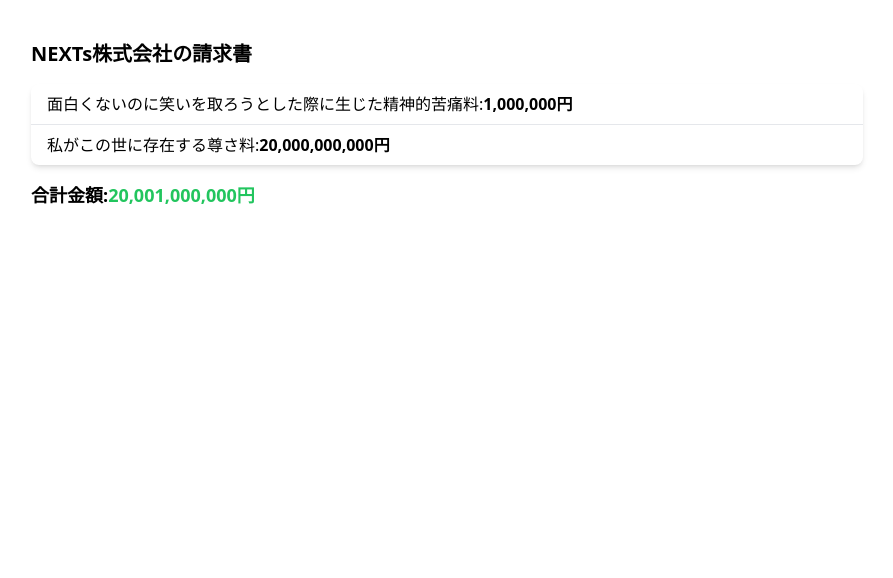
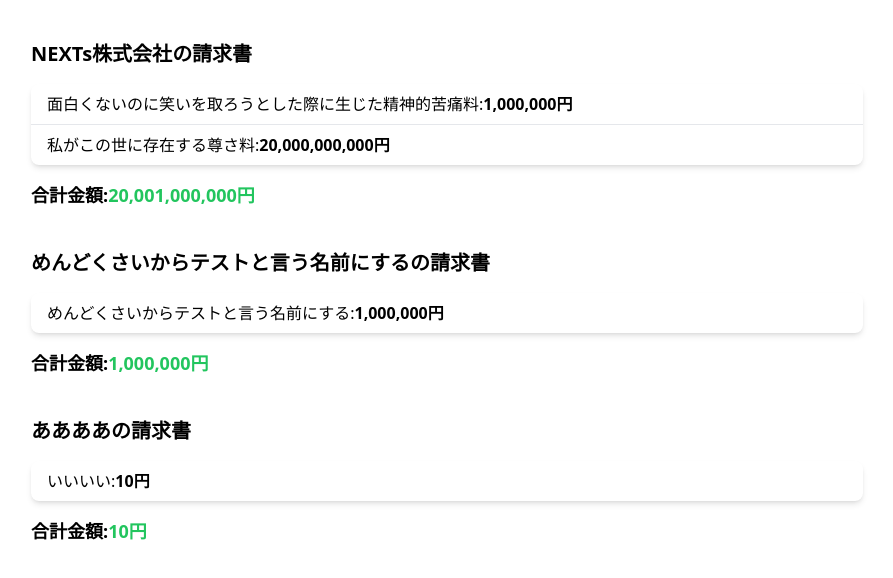
Before and after one commit to koooommmm/invoice-app, a React (Create React App) app in the folder frontend/: page / in a window 1280 px wide. Shown: the top 578 px of the page, without its empty margins (193-1086 px from the left). Built offline with nearby package versions, Linux system fonts and the light colour scheme.

Commit message:
update: データを渡して表示するよう修正

```diff
--- a/frontend/src/App.js
+++ b/frontend/src/App.js
@@ -5,7 +5,9 @@ import "./tailwind.css";
 function App() {
   return (
     <div className="App">
-      <InvoiceComponent />
+      <InvoiceComponent invoiceId={1} />
+      <InvoiceComponent invoiceId={2} />
+      <InvoiceComponent invoiceId={3} />
     </div>
   );
 }
--- a/frontend/src/components/InvoiceComponent.js
+++ b/frontend/src/components/InvoiceComponent.js
@@ -1,32 +1,44 @@
 import React from "react";
 
-const InvoiceComponent = () => {
-  const invoiceData = {
+const invoices = [
+  {
+    id: 1,
     companyName: "NEXTs株式会社",
     items: [
       {
         itemName: "面白くないのに笑いを取ろうとした際に生じた精神的苦痛料",
         amount: 1000000,
       },
-      {
-        itemName: "私がこの世に存在する尊さ料",
-        amount: 20000000000,
-      },
+      { itemName: "私がこの世に存在する尊さ料", amount: 20000000000 },
     ],
-  };
+  },
+  {
+    id: 2,
+    companyName: "めんどくさいからテストと言う名前にする",
+    items: [
+      { itemName: "めんどくさいからテストと言う名前にする", amount: 1000000 },
+    ],
+  },
+  {
+    id: 3,
+    companyName: "ああああ",
+    items: [{ itemName: "いいいい", amount: 10 }],
+  },
+];
 
-  const totalAmount = invoiceData.items.reduce(
-    (sum, item) => sum + item.amount,
-    0
-  );
+const InvoiceComponent = ({ invoiceId }) => {
+  // 選択された請求書のデータを見つける
+  const invoice = invoices.find((invoice) => invoice.id === invoiceId);
+
+  const totalAmount = invoice.items.reduce((sum, item) => sum + item.amount, 0);
 
   return (
     <div className="max-w-4xl mx-auto mt-10 px-4 sm:px-6 lg:px-8">
       <h1 className="text-xl font-bold mb-4 text-center sm:text-left">
-        {invoiceData.companyName}の請求書
+        {invoice.companyName}の請求書
       </h1>
       <ul className="bg-white shadow-md rounded-lg overflow-hidden">
-        {invoiceData.items.map((item, index) => (
+        {invoice.items.map((item, index) => (
           <li key={index} className="px-4 py-2 border-b last:border-b-0">
             {item.itemName}:
             <span className="font-semibold">
```
